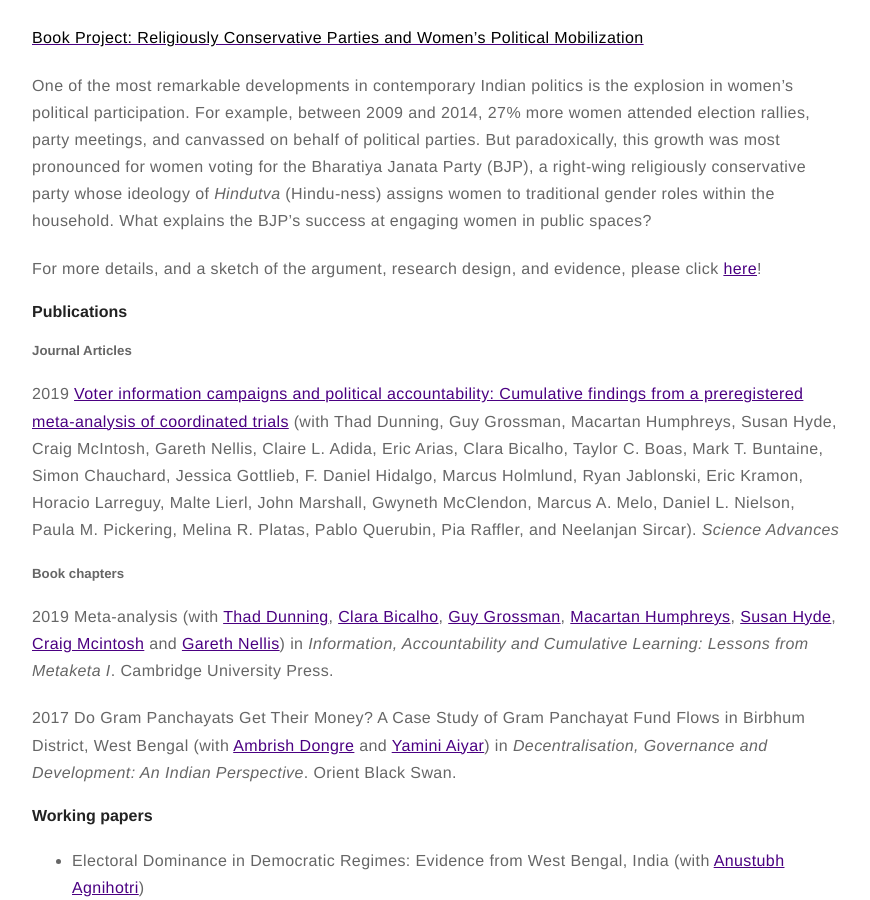
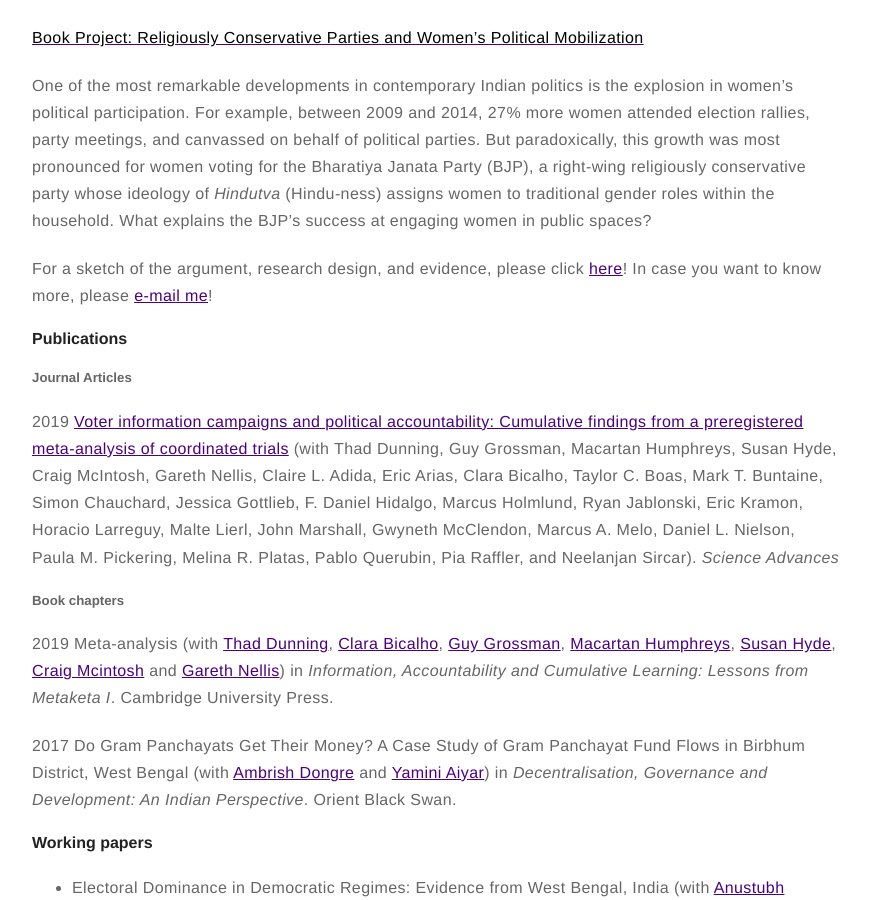
Before and after one commit to anirvanchowdhury/anirvanchowdhury.github.io, a Jekyll site: the page built from research.md, in a window 1280 px wide and 900 px high, scrolled down 630 px. Shown: the whole window, without its empty margins (203-1073 px from the left). Built offline with Jekyll 4.4.1, drawn with Linux system fonts in a browser that asks for light colours.

Commit message:
Update research.md

```diff
--- a/research.md
+++ b/research.md
@@ -12,7 +12,7 @@ I study the links between social norms and political participation with a focus
 
 One of the most remarkable developments in contemporary Indian politics is the explosion in women’s political participation. For example, between 2009 and 2014, 27% more women attended election rallies, party meetings, and canvassed on behalf of political parties. But paradoxically, this growth was most pronounced for women voting for the Bharatiya Janata Party (BJP), a right-wing religiously conservative party whose ideology of _Hindutva_ (Hindu-ness) assigns women to traditional gender roles within the household. What explains the BJP’s success at engaging women in public spaces?
 
-For more details, and a sketch of the argument, research design, and evidence, please click [here](https://anirvanchowdhury.github.io/book/)!
+For a sketch of the argument, research design, and evidence, please click [here](https://anirvanchowdhury.github.io/book/)! In case you want to know more, please [e-mail me](achowdhury@fas.harvard.edu)!
 
 
 #### Publications
```
